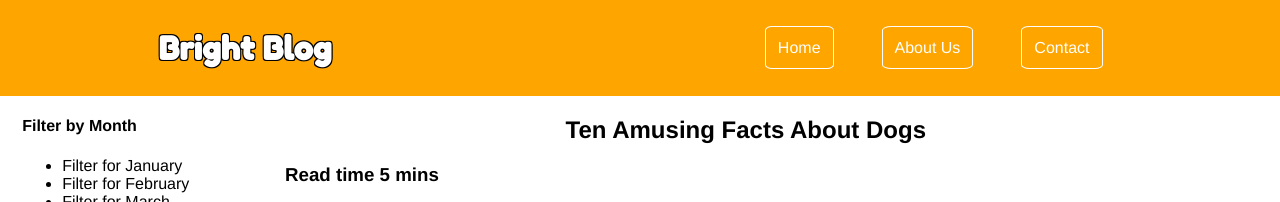
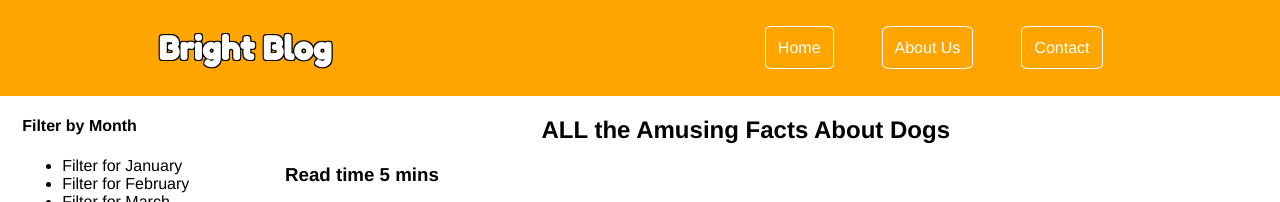
Before and after one commit to tanyakr08/tanyakr08.github.io, a plain HTML site: page index.html in a window 1280 px wide. Shown: the top 202 px of the page. Drawn offline with Linux system fonts and the light colour scheme; no server answers.

Commit message:
Update index.html

```diff
--- a/index.html
+++ b/index.html
@@ -49,7 +49,7 @@
                 <article>
                     <header>
                         <!--Article's header goes here-->
-                        <h2>Ten Amusing Facts About Dogs</h2>
+                        <h2>ALL the Amusing Facts About Dogs</h2>
                         <h3>Read time 5 mins </h3>
                     </header>
                     <main>
```
